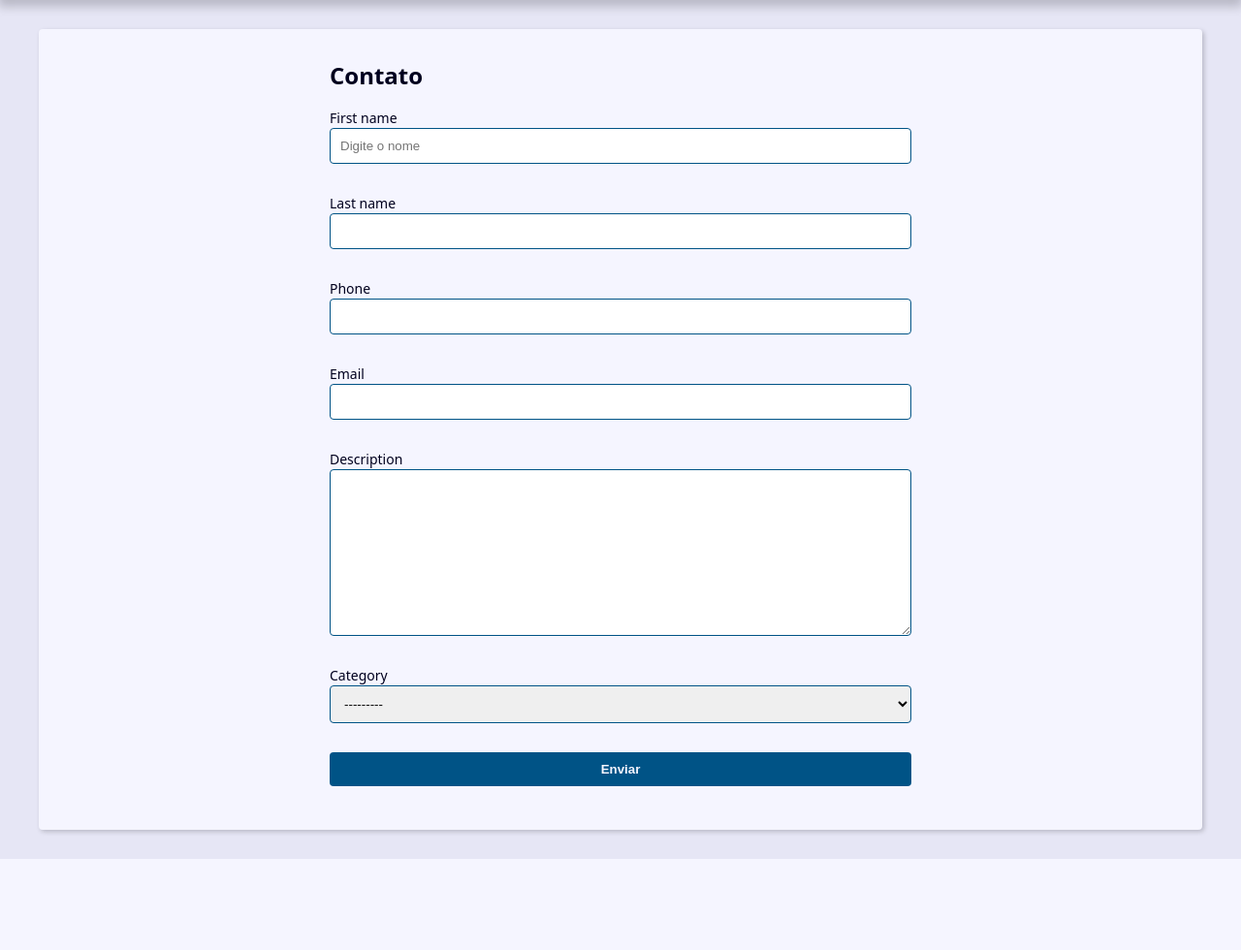
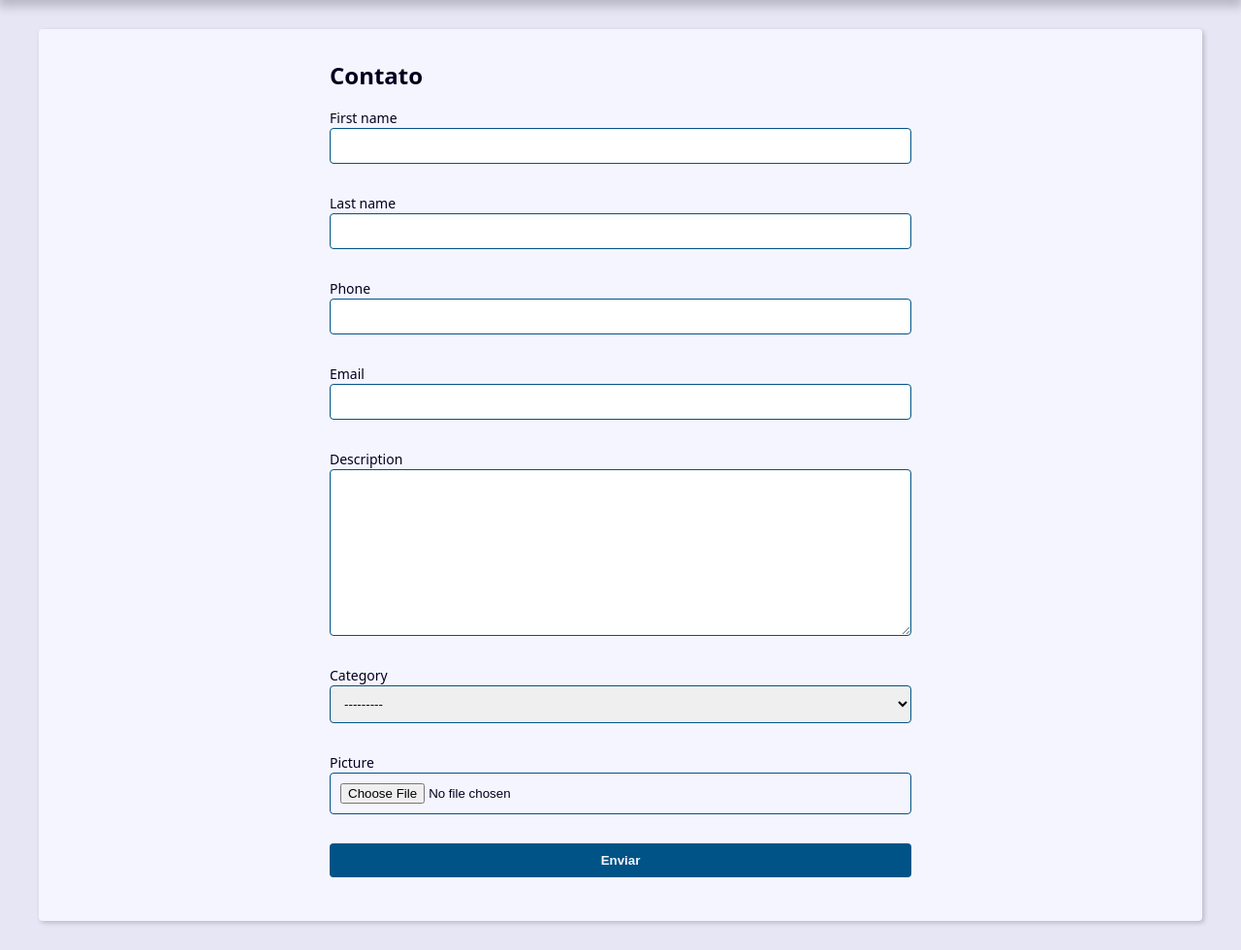
Before and after one commit to zumpchiat/projeto-agenda, a Django app: page /contact/create/ in a window 1280 px wide. Shown: the part 239-1219 px from the top of the page at 97% size. Before the commit the page ends 1125 px from the top, so only its background shows below. Run offline with Django 5.2, Linux system fonts and the light colour scheme; data that the repository does not hold is empty.

Commit message:
:construction: feat: upload de imagens update e create

```diff
--- a/contact/forms.py
+++ b/contact/forms.py
@@ -4,24 +4,23 @@ from django.core.exceptions import ValidationError
 from contact.models import Contact
 
 class ContactForm(forms.ModelForm):
+    picture = forms.ImageField(
+        widget=forms.FileInput(
+            attrs={
+                'accept': 'image/*',
+            }
+        )
+    )
 
-    def __init__(self, *args, **kwargs):
-        super().__init__(*args, **kwargs)
+
 
     class Meta:
         model = Contact
         fields = ('first_name', 'last_name', 'phone',
                     'email', 'description','category',
+                    'picture',
         )
-        widgets = {
-            'first_name': forms.TextInput(
-                attrs={
-                    'class':'classe-a classe-b',
-                    'placeholder':'Digite o nome'
-                }
-            )
 
-        }
 
     def clean(self):
         cleaned_data = self.cleaned_data
--- a/contact/templates/contact/pages/contact.html
+++ b/contact/templates/contact/pages/contact.html
@@ -15,6 +15,12 @@
         <p><b>Description: </b> {{ contact.description }}</p>
         <p><b>Create: </b> {{ contact.created_date }}</p>
 
+        {% if contact.picture %}
+        <p>
+
+            <img src="{{contact.picture.url}}" alt="{{contact.first_name}}">
+        </p>
+        {% endif %}
 
 
         <div class="contact-links">
--- a/contact/templates/contact/pages/create.html
+++ b/contact/templates/contact/pages/create.html
@@ -21,6 +21,13 @@
                     {{ field }}
                     {{ field.errors }}
                 </div>
+
+            </div>
+
+            <div class="for-group">
+                {% if field.value.url and field.name == 'picture'  %}
+                <img src="{{ field.value.url}}" alt="">
+            {% endif %}
             </div>
         {% endfor %}
 
--- a/contact/views/contact_forms.py
+++ b/contact/views/contact_forms.py
@@ -9,7 +9,7 @@ def create(request):
     form_action = reverse('contact:create')
 
     if request.method == 'POST':
-        form =ContactForm(request.POST)
+        form =ContactForm(request.POST, request.FILES)
         context = {
             'form': form,
             'form_action': form_action,
@@ -38,7 +38,7 @@ def update(request, id):
     form_action = reverse('contact:update', args=(id,))
 
     if request.method == 'POST':
-        form =ContactForm(request.POST, instance=contact )
+        form =ContactForm(request.POST, request.FILES, instance=contact )
         context = {
             'form': form,
             'form_action': form_action,
```
